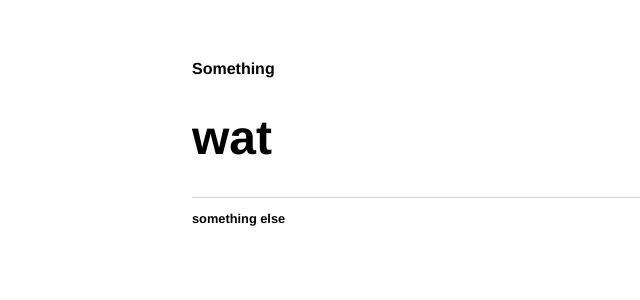
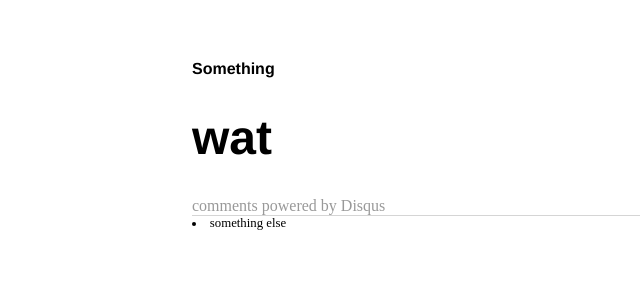
Before and after one commit to IndexRPG/IndexRPG.github.io, a Jekyll site: the page built from index.html, in a window 1280 px wide. Shown: the top 300 px of the page, without its empty margins (0-640 px from the left). Built offline with Jekyll 4.4.1, drawn with Linux system fonts in a browser that asks for light colours; comment, search, counter and statistics services are not loaded.

Commit message:
Update default.html

```diff
--- a/_layouts/default.html
+++ b/_layouts/default.html
@@ -16,10 +16,14 @@
 			{{ content }}
 
 			</div><!-- /.container -->
+
+			<!-- Post comments -->
+			<div class="notecomments">
+				{% include disqus.html %}
+			</div>
+
 			<footer>
-	    		<ul>
 	        		<li>something else</li>
-				</ul>
 			</footer>
 		</body>
 	</html>
```
